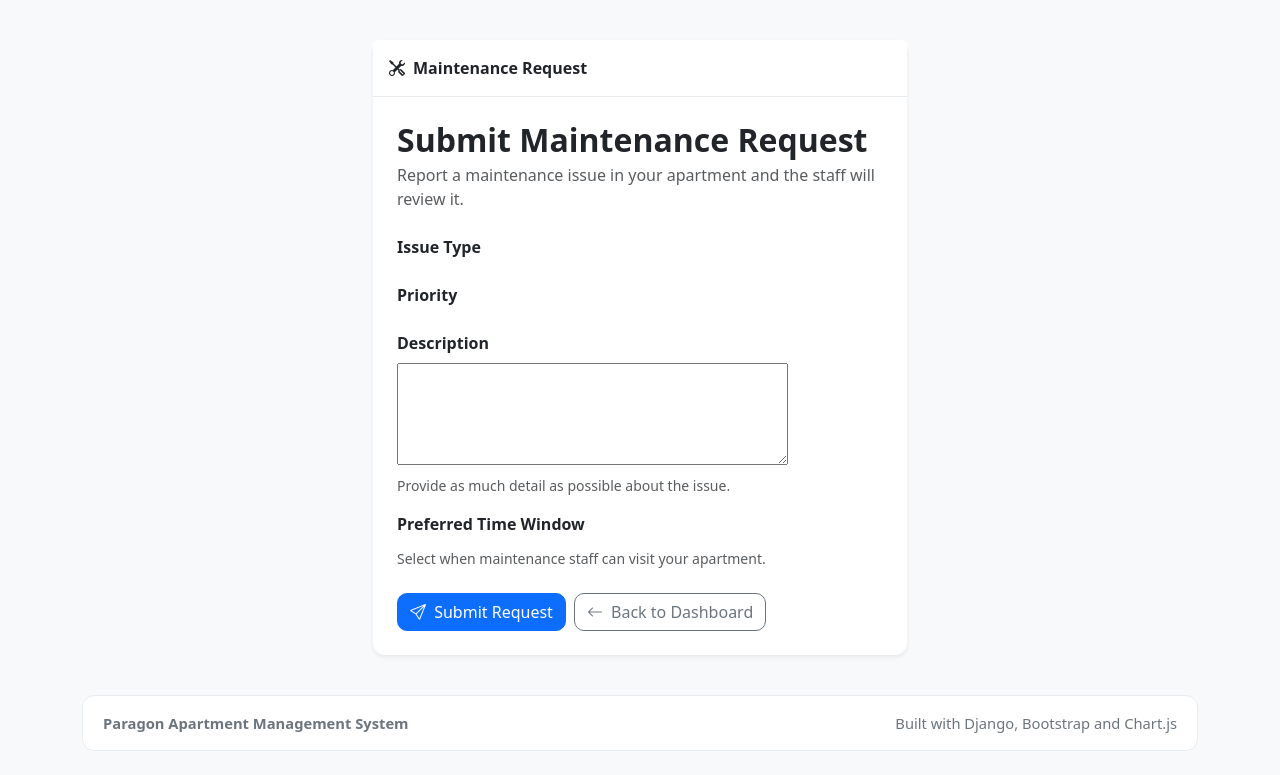
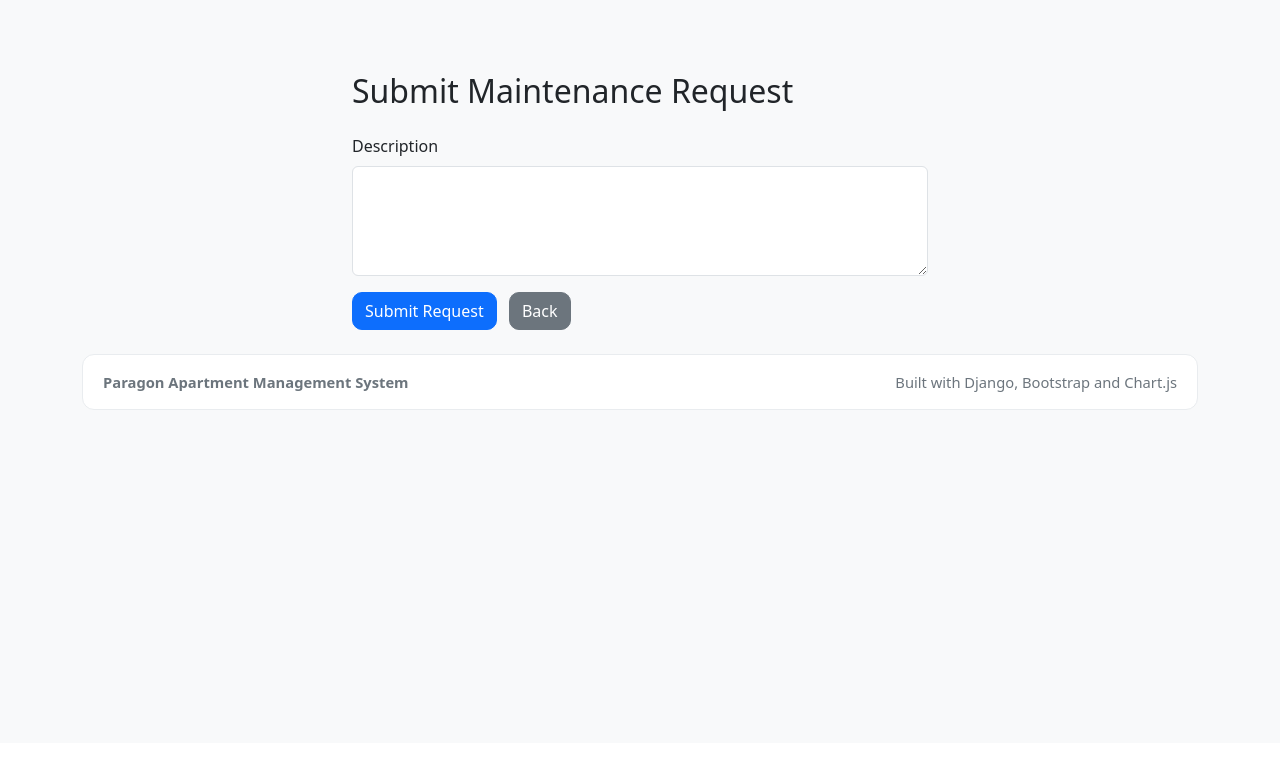
Before and after one commit to Dlyrock/SDGP02526-24061895, a Django app: page /dashboard/tenant/maintenance/ in a window 1280 px wide. Shown: the part 57-832 px from the top of the page. After the commit the page ends 467 px from the top, so only its background shows below. Run offline with Django 5.2, Linux system fonts and the light colour scheme; a user stored in the database is signed in; data comes from the database, SQL or seed files in the repository; both versions use the stored data as it was after the commit; parts of the project's set-up code (start-up, migrations or seed data) failed here and were passed over.

Commit message:
Backup after matching2

```diff
--- a/core/forms.py
+++ b/core/forms.py
@@ -1,9 +1,68 @@
 from django import forms
-from .models import Tenant, Complaint, MaintenanceRequest, Payment
+from django.contrib.auth.forms import UserCreationForm
+from .models import User, Tenant, Complaint, MaintenanceRequest, Payment
 
-# ----------------------
-# TENANT FORM
-# ----------------------
+
+class CustomUserCreationForm(UserCreationForm):
+    email = forms.EmailField(required=True)
+    first_name = forms.CharField(max_length=100, required=True)
+    last_name = forms.CharField(max_length=100, required=True)
+    phone = forms.CharField(max_length=15, required=True)
+    date_of_birth = forms.DateField(
+        required=True,
+        widget=forms.DateInput(attrs={'type': 'date'})
+    )
+    ni_number = forms.CharField(max_length=20, required=False)
+
+    class Meta:
+        model = User
+        fields = (
+            'username',
+            'email',
+            'first_name',
+            'last_name',
+            'phone',
+            'date_of_birth',
+            'ni_number',
+            'password1',
+            'password2',
+        )
+
+    def clean_email(self):
+        email = self.cleaned_data['email']
+
+        if User.objects.filter(email=email).exists():
+            raise forms.ValidationError("This email address is already used by another user.")
+
+        if Tenant.objects.filter(email=email).exists():
+            raise forms.ValidationError("This email address is already used by another tenant.")
+
+        return email
+
+    def save(self, commit=True):
+        user = super().save(commit=False)
+        user.email = self.cleaned_data['email']
+        user.first_name = self.cleaned_data['first_name']
+        user.last_name = self.cleaned_data['last_name']
+        user.role = 'TENANT'
+        user.is_active = True
+
+        if commit:
+            user.save()
+
+            Tenant.objects.create(
+                user=user,
+                first_name=self.cleaned_data['first_name'],
+                last_name=self.cleaned_data['last_name'],
+                email=self.cleaned_data['email'],
+                phone=self.cleaned_data['phone'],
+                date_of_birth=self.cleaned_data['date_of_birth'],
+                ni_number=self.cleaned_data.get('ni_number', '')
+            )
+
+        return user
+
+
 class TenantForm(forms.ModelForm):
     class Meta:
         model = Tenant
@@ -13,38 +72,31 @@
         }
 
 
-# ----------------------
-# COMPLAINT FORM
-# ----------------------
 class ComplaintForm(forms.ModelForm):
     class Meta:
         model = Complaint
-        fields = ['apartment', 'description']
+        fields = ['description']
         widgets = {
-            'description': forms.Textarea(attrs={'rows': 4})
+            'description': forms.Textarea(attrs={'rows': 4, 'class': 'form-control'})
         }
 
 
-# ----------------------
-# MAINTENANCE REQUEST FORM
-# ----------------------
 class MaintenanceRequestForm(forms.ModelForm):
     class Meta:
         model = MaintenanceRequest
-        fields = ['apartment', 'description']
+        fields = ['description']
         widgets = {
-            'description': forms.Textarea(attrs={'rows': 4})
+            'description': forms.Textarea(attrs={'rows': 4, 'class': 'form-control'})
         }
 
 
-# ----------------------
-# PAYMENT FORM (Simulation)
-# ----------------------
-class PaymentForm(forms.ModelForm):
-    class Meta:
-        model = Payment
-        fields = ['lease', 'amount', 'due_date', 'paid_date', 'method']
-        widgets = {
-            'due_date': forms.DateInput(attrs={'type': 'date'}),
-            'paid_date': forms.DateInput(attrs={'type': 'date'}),
-        }
+class PaymentForm(forms.Form):
+    amount = forms.DecimalField(
+        max_digits=10,
+        decimal_places=2,
+        widget=forms.NumberInput(attrs={'class': 'form-control', 'placeholder': 'Enter amount'})
+    )
+    payment_method = forms.ChoiceField(
+        choices=Payment.METHOD_CHOICES,
+        widget=forms.Select(attrs={'class': 'form-select'})
+    )
--- a/core/templates/base.html
+++ b/core/templates/base.html
@@ -150,6 +150,13 @@
                         </form>
                     </li>
                 {% else %}
+                    <!-- ✅ REGISTER BUTONU EKLENDİ -->
+                    <li class="nav-item">
+                        <a class="btn btn-outline-success btn-sm" href="{% url 'register' %}">
+                            <i class="bi bi-person-plus me-1"></i>Register
+                        </a>
+                    </li>
+
                     <li class="nav-item">
                         <a class="btn btn-primary btn-sm" href="{% url 'login' %}">
                             <i class="bi bi-box-arrow-in-right me-1"></i>Login
--- a/core/templates/tenant/maintenance_request_form.html
+++ b/core/templates/tenant/maintenance_request_form.html
@@ -3,106 +3,28 @@
 {% block title %}Maintenance Request{% endblock %}
 
 {% block content %}
-<div class="container py-3">
+<div class="container mt-5" style="max-width: 600px;">
+    <h2 class="mb-4">Submit Maintenance Request</h2>
 
-  <div class="row justify-content-center">
-    <div class="col-lg-7 col-xl-6">
+    {% if form.non_field_errors %}
+        <div class="alert alert-danger">
+            {{ form.non_field_errors }}
+        </div>
+    {% endif %}
 
-      <div class="card border-0 shadow-sm">
+    <form method="post">
+        {% csrf_token %}
 
-        <div class="card-header py-3">
-          <div class="d-flex align-items-center">
-            <i class="bi bi-tools me-2"></i>
-            <span>Maintenance Request</span>
-          </div>
+        <div class="mb-3">
+            <label for="id_description" class="form-label">Description</label>
+            {{ form.description }}
+            {% if form.description.errors %}
+                <div class="text-danger">{{ form.description.errors }}</div>
+            {% endif %}
         </div>
 
-        <div class="card-body p-4">
-
-          <div class="mb-4">
-            <h2 class="fw-bold mb-1">Submit Maintenance Request</h2>
-            <p class="text-muted mb-0">
-              Report a maintenance issue in your apartment and the staff will review it.
-            </p>
-          </div>
-
-          <form method="post" novalidate>
-            {% csrf_token %}
-
-            <div class="mb-3">
-              <label for="id_issue_type" class="form-label fw-semibold">
-                Issue Type
-              </label>
-              {{ form.issue_type }}
-              {% if form.issue_type.errors %}
-                <div class="text-danger small mt-1">
-                  {{ form.issue_type.errors }}
-                </div>
-              {% endif %}
-            </div>
-
-            <div class="mb-3">
-              <label for="id_priority" class="form-label fw-semibold">
-                Priority
-              </label>
-              {{ form.priority }}
-              {% if form.priority.errors %}
-                <div class="text-danger small mt-1">
-                  {{ form.priority.errors }}
-                </div>
-              {% endif %}
-            </div>
-
-            <div class="mb-3">
-              <label for="id_description" class="form-label fw-semibold">
-                Description
-              </label>
-              {{ form.description }}
-              <div class="form-text">
-                Provide as much detail as possible about the issue.
-              </div>
-              {% if form.description.errors %}
-                <div class="text-danger small mt-1">
-                  {{ form.description.errors }}
-                </div>
-              {% endif %}
-            </div>
-
-            <div class="mb-4">
-              <label for="id_preferred_time_window" class="form-label fw-semibold">
-                Preferred Time Window
-              </label>
-              {{ form.preferred_time_window }}
-              <div class="form-text">
-                Select when maintenance staff can visit your apartment.
-              </div>
-              {% if form.preferred_time_window.errors %}
-                <div class="text-danger small mt-1">
-                  {{ form.preferred_time_window.errors }}
-                </div>
-              {% endif %}
-            </div>
-
-            <div class="d-flex gap-2">
-              <button type="submit" class="btn btn-primary">
-                <i class="bi bi-send me-1"></i>
-                Submit Request
-              </button>
-
-              <a href="{% url 'tenant_dashboard' %}" class="btn btn-outline-secondary">
-                <i class="bi bi-arrow-left me-1"></i>
-                Back to Dashboard
-              </a>
-            </div>
-
-          </form>
-
-        </div>
-
-      </div>
-
-    </div>
-  </div>
-
+        <button type="submit" class="btn btn-primary">Submit Request</button>
+        <a href="{% url 'tenant_dashboard' %}" class="btn btn-secondary ms-2">Back</a>
+    </form>
 </div>
 {% endblock %}
--- a/core/views.py
+++ b/core/views.py
@@ -1,13 +1,19 @@
 import json
-from datetime import date
+from datetime import date, timedelta
 
 from django.shortcuts import render, redirect
 from django.db.models import F
+from django.contrib import messages
 from django.contrib.auth import login
 from django.contrib.auth.decorators import login_required
 from django.contrib.auth.forms import AuthenticationForm
-from .forms import CustomUserCreationForm
 
+from .forms import (
+    CustomUserCreationForm,
+    MaintenanceRequestForm,
+    ComplaintForm,
+    PaymentForm,
+)
 from .models import (
     User,
     Tenant,
@@ -18,47 +24,35 @@
     Lease
 )
 
-# ----------------------
-# LANDING PAGE
-# ----------------------
+
 def landing(request):
     return render(request, 'landing.html')
 
 
-# ----------------------
-# REGISTER (NEW)
-# ----------------------
 def register(request):
+    if request.user.is_authenticated:
+        if getattr(request.user, 'role', None) == 'TENANT':
+            return redirect('tenant_dashboard')
+        return redirect('admin_dashboard')
 
     if request.method == 'POST':
-        form = UserCreationForm(request.POST)
+        form = CustomUserCreationForm(request.POST)
 
         if form.is_valid():
-            user = form.save(commit=False)
-
-            user.role = 'TENANT'
-            user.is_active = True
-            user.save()
-
-            Tenant.objects.create(
-                user=user,
-                first_name=user.username,
-                last_name=""
-            )
-
+            user = form.save()
             login(request, user)
             return redirect('tenant_dashboard')
-
     else:
-        form = UserCreationForm()
+        form = CustomUserCreationForm()
 
     return render(request, 'tenant/register.html', {'form': form})
 
 
-# ----------------------
-# LOGIN VIEWS
-# ----------------------
 def tenant_login(request):
+    if request.user.is_authenticated:
+        if getattr(request.user, 'role', None) == 'TENANT':
+            return redirect('tenant_dashboard')
+        return redirect('admin_dashboard')
 
     if request.method == 'POST':
         form = AuthenticationForm(request, data=request.POST)
@@ -66,12 +60,11 @@
         if form.is_valid():
             user = form.get_user()
 
-            if user.role == 'TENANT':
+            if getattr(user, 'role', None) == 'TENANT':
                 login(request, user)
                 return redirect('tenant_dashboard')
             else:
                 form.add_error(None, 'This is not a tenant account.')
-
     else:
         form = AuthenticationForm()
 
@@ -79,6 +72,10 @@
 
 
 def admin_login(request):
+    if request.user.is_authenticated:
+        if getattr(request.user, 'role', None) == 'TENANT':
+            return redirect('tenant_dashboard')
+        return redirect('admin_dashboard')
 
     if request.method == 'POST':
         form = AuthenticationForm(request, data=request.POST)
@@ -86,39 +83,30 @@
         if form.is_valid():
             user = form.get_user()
 
-            if user.role in ['ADMIN', 'MANAGER', 'FRONTDESK', 'FINANCE', 'MAINTENANCE']:
+            if getattr(user, 'role', None) in ['ADMIN', 'MANAGER', 'FRONTDESK', 'FINANCE', 'MAINTENANCE']:
                 login(request, user)
                 return redirect('admin_dashboard')
             else:
                 form.add_error(None, 'This is not an admin account.')
-
     else:
         form = AuthenticationForm()
 
     return render(request, 'registration/login.html', {'form': form})
 
 
-# ----------------------
-# DASHBOARD REDIRECT
-# ----------------------
 @login_required
 def dashboard_redirect(request):
-
     if request.user.role == 'TENANT':
         return redirect('tenant_dashboard')
-
     return redirect('admin_dashboard')
 
 
-# ----------------------
-# TENANT DASHBOARD
-# ----------------------
 @login_required
 def tenant_dashboard(request):
-
     tenant = Tenant.objects.filter(user=request.user).first()
 
     if not tenant:
+        messages.warning(request, "No tenant profile is linked to this account yet.")
         return render(request, 'tenant/dashboard.html')
 
     lease = Lease.objects.filter(tenant=tenant).first()
@@ -131,7 +119,7 @@
     late_invoices = [p for p in payments if p.is_late]
 
     maintenance_open_count = maintenance_items.exclude(status='completed').count()
-    complaint_open_count = complaints.exclude(status='resolved').count()
+    complaint_open_count = complaints.exclude(status='resolved').exclude(status='closed').count()
 
     payment_history_labels = [p.due_date.strftime("%b %Y") for p in payments]
     payment_history_amounts = [float(p.amount) for p in payments]
@@ -140,7 +128,6 @@
     neighbors_amounts = [sum(payment_history_amounts)]
 
     if apartment:
-
         neighbor_tenants = Tenant.objects.filter(
             lease__apartment=apartment
         ).exclude(id=tenant.id)
@@ -148,27 +135,19 @@
         for n in neighbor_tenants:
             n_payments = Payment.objects.filter(tenant=n)
             neighbors_labels.append(n.first_name)
-            neighbors_amounts.append(
-                sum([float(p.amount) for p in n_payments])
-            )
+            neighbors_amounts.append(sum([float(p.amount) for p in n_payments]))
 
     context = {
-
         "tenant": {
             "apartment_code": apartment.address if apartment else None,
             "city": apartment.city.name if apartment else None
         },
-
         "late_invoices": late_invoices,
-
         "maintenance_open_count": maintenance_open_count,
         "complaint_open_count": complaint_open_count,
-
         "maintenance_items": maintenance_items,
-
         "payment_history_labels": payment_history_labels,
         "payment_history_amounts": payment_history_amounts,
-
         "neighbors_labels": neighbors_labels,
         "neighbors_amounts": neighbors_amounts,
     }
@@ -176,12 +155,8 @@
     return render(request, "tenant/dashboard.html", context)
 
 
-# ----------------------
-# ADMIN DASHBOARD
-# ----------------------
 @login_required
 def admin_dashboard(request):
-
     tenants = Tenant.objects.all()
     apartments = Apartment.objects.all()
 
@@ -194,7 +169,6 @@
     tenant_payments_list = []
 
     for tenant in tenants:
-
         payments = Payment.objects.filter(tenant=tenant).order_by('due_date')
 
         tenant_payments_list.append({
@@ -207,7 +181,6 @@
     late_payments = {}
 
     for apt in apartments:
-
         late_count = Payment.objects.filter(
             lease__apartment=apt,
             paid_date__gt=F('due_date')
@@ -227,7 +200,6 @@
         'recent_complaints': recent_complaints,
         'tenant_payments_json': json.dumps(tenant_payments_list),
         'late_payments_json': json.dumps(late_payments),
-
         'maintenance_summary': {
             'pending': MaintenanceRequest.objects.filter(status='pending').count(),
             'in_progress': MaintenanceRequest.objects.filter(status='in_progress').count(),
@@ -238,57 +210,81 @@
     return render(request, 'admin/dashboard.html', context)
 
 
-# ----------------------
-# TENANT FORMS
-# ----------------------
 @login_required
 def payment_form(request):
-
     tenant = Tenant.objects.filter(user=request.user).first()
 
+    if not tenant:
+        messages.error(request, "No tenant profile is linked to this account.")
+        return redirect('tenant_dashboard')
+
+    lease = Lease.objects.filter(tenant=tenant).first()
+
+    # Eğer lease yoksa demo amaçlı otomatik oluştur
+    if not lease:
+        apartment = Apartment.objects.filter(available=True).first() or Apartment.objects.first()
+
+        if not apartment:
+            messages.error(request, "No apartment exists in the system yet.")
+            return redirect('tenant_dashboard')
+
+        lease = Lease.objects.create(
+            tenant=tenant,
+            apartment=apartment,
+            start_date=date.today(),
+            end_date=date.today() + timedelta(days=365),
+            rent_amount=apartment.rent,
+            deposit=0
+        )
+
+        apartment.available = False
+        apartment.save()
+
     if request.method == 'POST':
+        form = PaymentForm(request.POST)
 
-        amount = request.POST.get('amount')
-        method = request.POST.get('payment_method')
-
-        lease = Lease.objects.filter(tenant=tenant).first()
-
-        if tenant and lease:
+        if form.is_valid():
             Payment.objects.create(
                 tenant=tenant,
                 lease=lease,
-                amount=amount,
+                amount=form.cleaned_data['amount'],
                 due_date=date.today(),
                 paid_date=date.today(),
-                method=method
+                method=form.cleaned_data['payment_method']
             )
+            messages.success(request, "Payment recorded successfully.")
+            return redirect('tenant_dashboard')
+    else:
+        form = PaymentForm()
 
-        return redirect('tenant_dashboard')
-
-    return render(request, 'tenant/payment_form.html')
+    return render(request, 'tenant/payment_form.html', {'form': form})
 
 
 @login_required
 def maintenance_request(request):
+    tenant = Tenant.objects.filter(user=request.user).first()
 
-    from .forms import MaintenanceRequestForm
+    if not tenant:
+        messages.error(request, "No tenant profile is linked to this account.")
+        return redirect('tenant_dashboard')
 
-    tenant = Tenant.objects.filter(user=request.user).first()
     lease = Lease.objects.filter(tenant=tenant).first()
+    apartment = lease.apartment if lease else (Apartment.objects.first())
+
+    if not apartment:
+        messages.error(request, "No apartment exists in the system yet.")
+        return redirect('tenant_dashboard')
 
     if request.method == 'POST':
-
         form = MaintenanceRequestForm(request.POST)
 
         if form.is_valid():
-
             mr = form.save(commit=False)
             mr.tenant = tenant
-            mr.apartment = lease.apartment if lease else None
+            mr.apartment = apartment
             mr.save()
-
+            messages.success(request, "Maintenance request submitted successfully.")
             return redirect('tenant_dashboard')
-
     else:
         form = MaintenanceRequestForm()
 
@@ -297,25 +293,29 @@
 
 @login_required
 def complaint_form(request):
+    tenant = Tenant.objects.filter(user=request.user).first()
 
-    from .forms import ComplaintForm
+    if not tenant:
+        messages.error(request, "No tenant profile is linked to this account.")
+        return redirect('tenant_dashboard')
 
-    tenant = Tenant.objects.filter(user=request.user).first()
     lease = Lease.objects.filter(tenant=tenant).first()
+    apartment = lease.apartment if lease else (Apartment.objects.first())
+
+    if not apartment:
+        messages.error(request, "No apartment exists in the system yet.")
+        return redirect('tenant_dashboard')
 
     if request.method == 'POST':
-
         form = ComplaintForm(request.POST)
 
         if form.is_valid():
-
             complaint = form.save(commit=False)
             complaint.tenant = tenant
-            complaint.apartment = lease.apartment if lease else None
+            complaint.apartment = apartment
             complaint.save()
-
+            messages.success(request, "Complaint submitted successfully.")
             return redirect('tenant_dashboard')
-
     else:
         form = ComplaintForm()
 
```
Also changed, not shown: core/templates/tenant/complaint_form.html (+10 -13 lines), core/templates/tenant/payment_form.html (+27 -35 lines), core/templates/tenant/register.html (+7 -1 lines), db.sqlite3.
